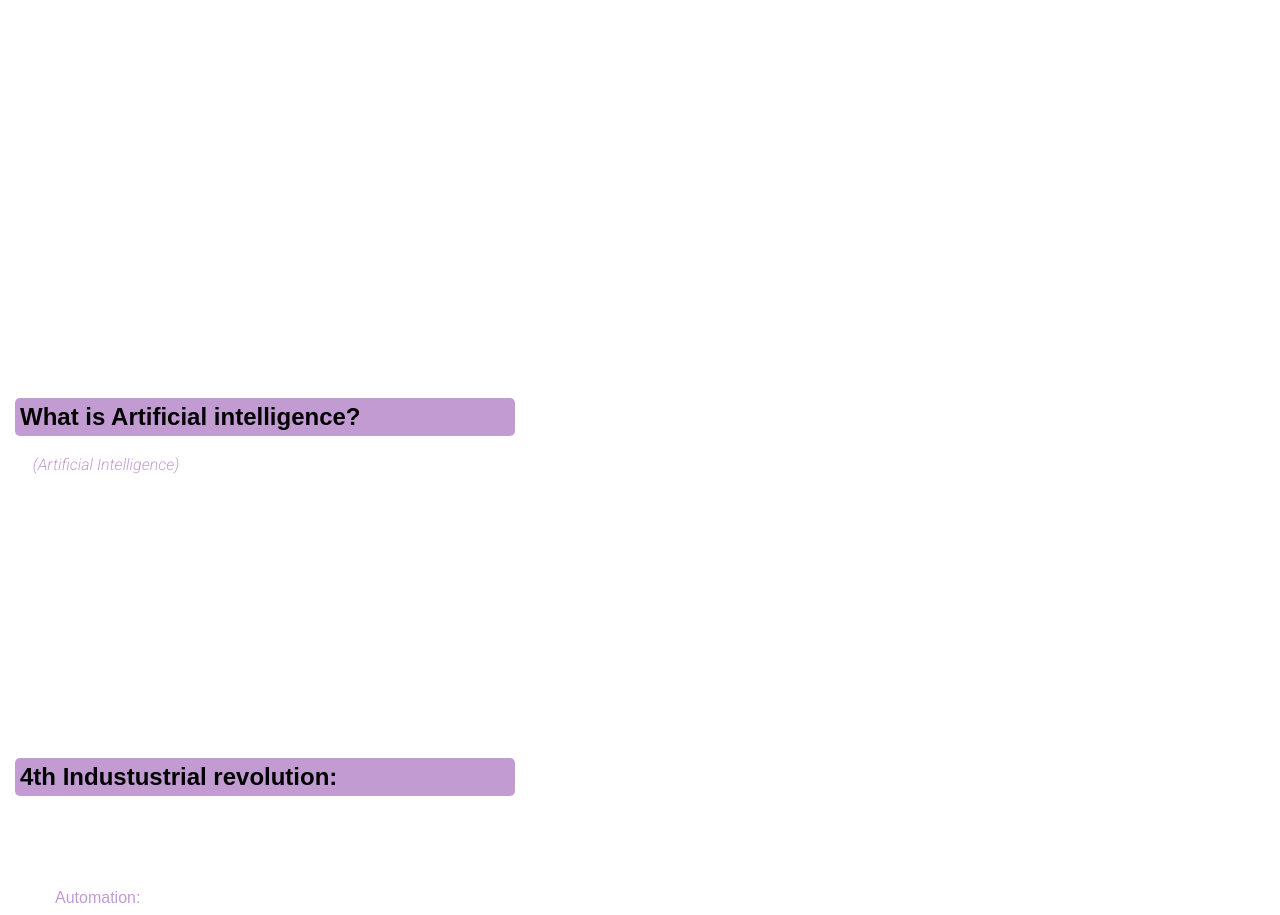
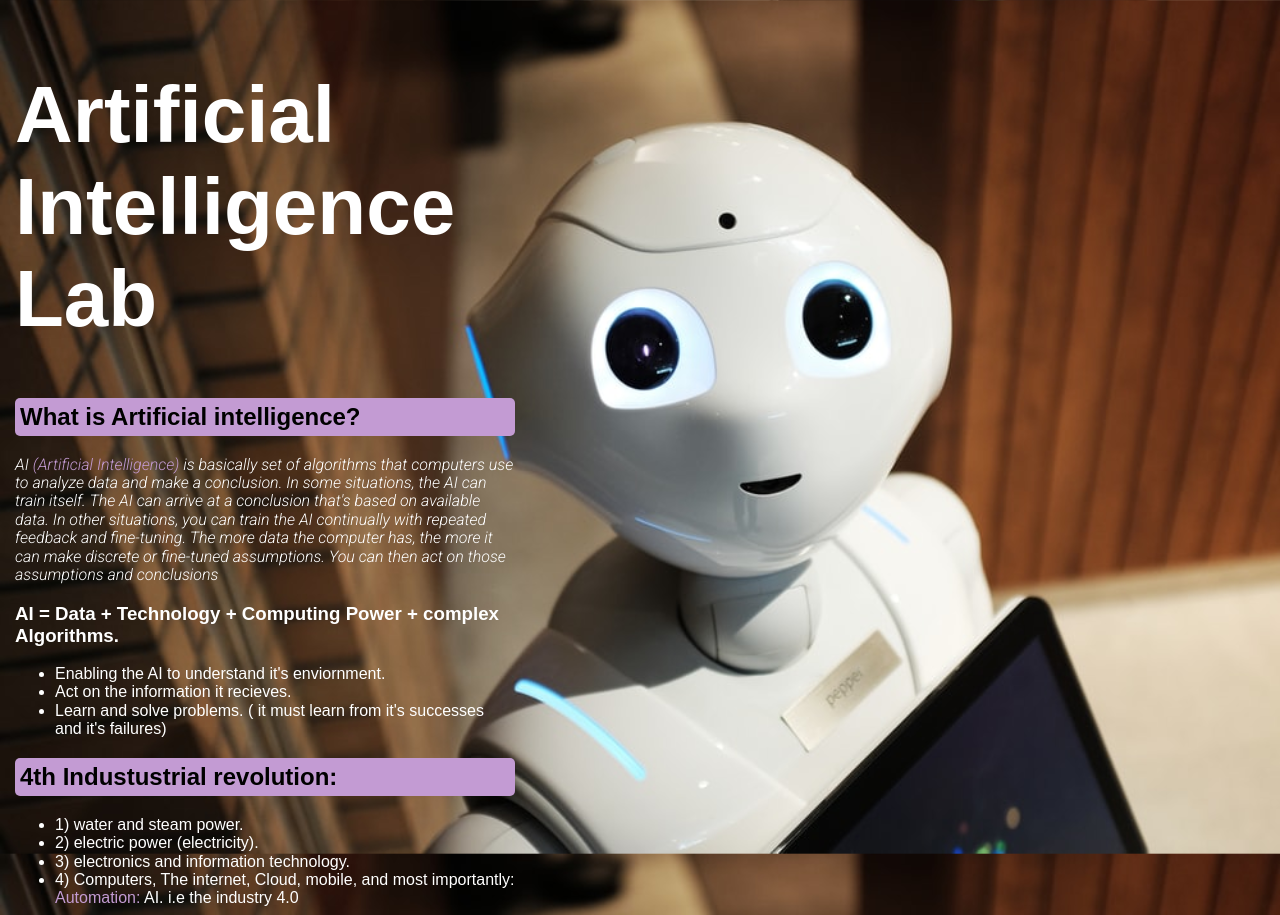
Before and after one commit to rohitkulkarni22/greymatter, a plain HTML site: page index.html in a window 1280 px wide. Shown: the top 915 px of the page. Drawn offline with Linux system fonts and the light colour scheme; files whose address does not match are found by name.

Commit message:
Update ai.css

```diff
--- a/ai.css
+++ b/ai.css
@@ -8,7 +8,7 @@ Developed @ One Month in NYC
 */
 
 body {
-	background: url('../images2/cute robot.jpg');
+	background: url('../cute robot.jpg');
 	/*background: url('../images/cookie-monster.jpg');*/
 	/* the follow is the code to have the image display as a full page */
 	background-position: center;
```
